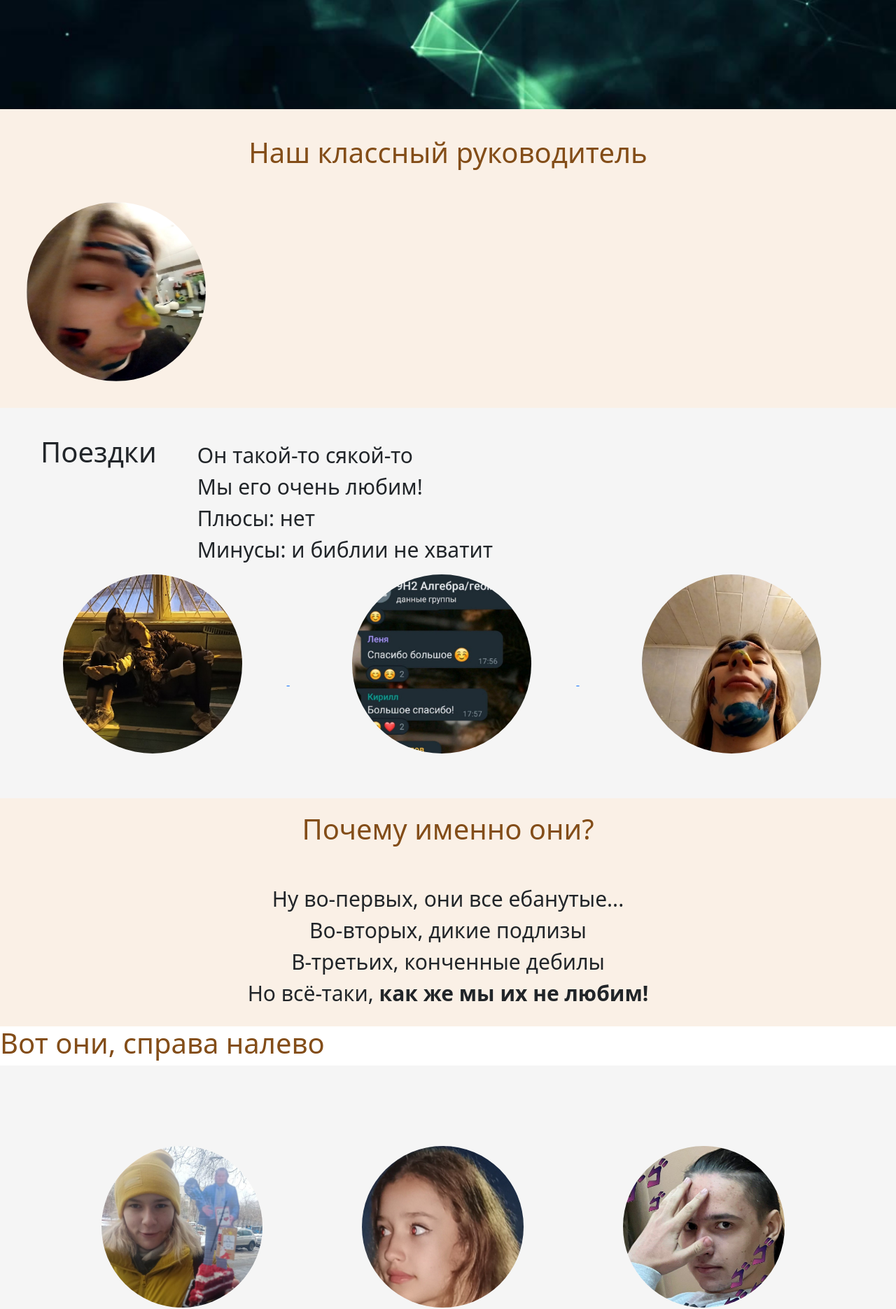
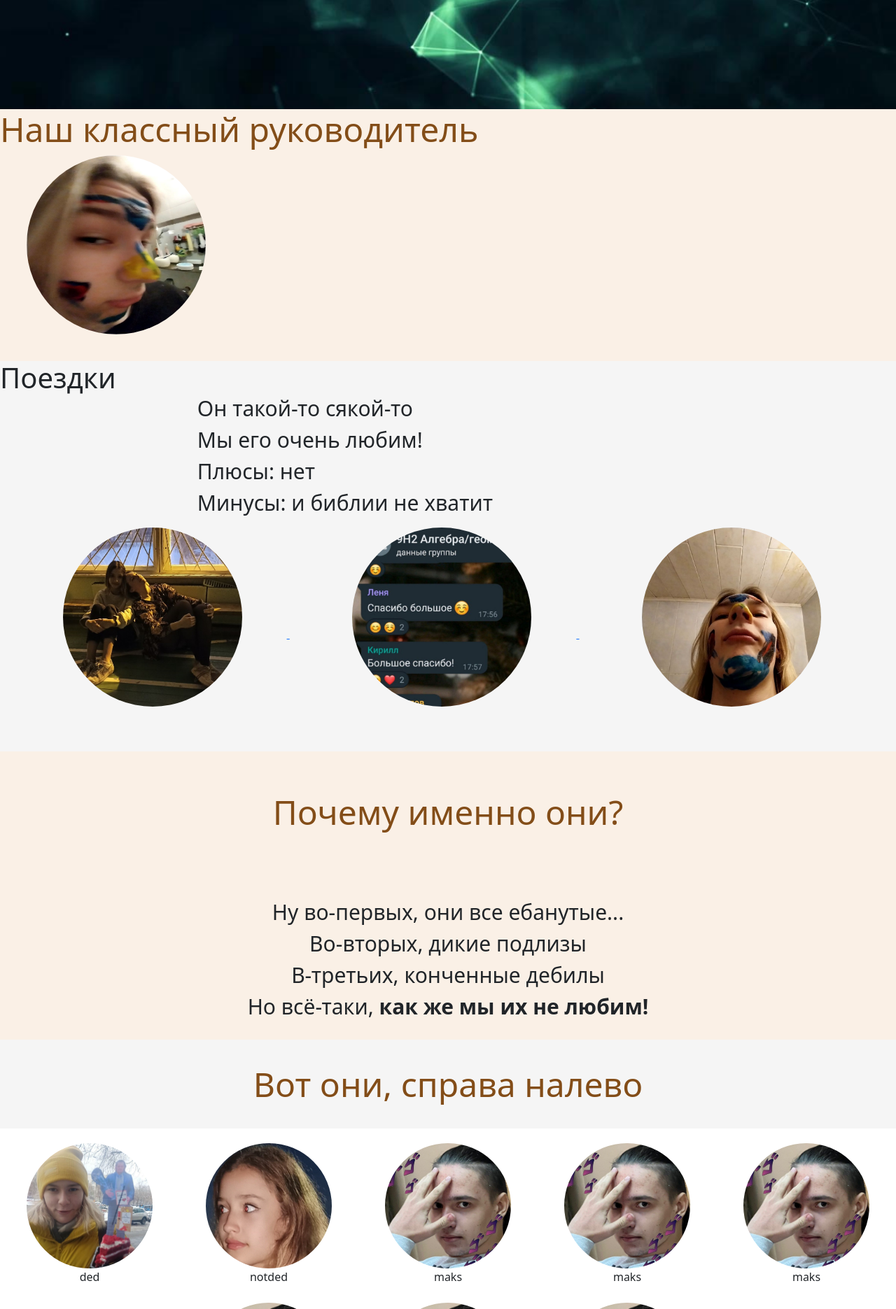
Before and after one commit to SaminaSattarova/HTML_project, a Flask app: page /project in a window 1280 px wide. Shown: the part 331-2202 px from the top of the page at 70% size. Run offline with Flask 2, Linux system fonts and the light colour scheme.

Commit message:
размещение фотографий и карусель bootstrap из них

```diff
--- a/project.py
+++ b/project.py
@@ -9,4 +9,4 @@ def index():
 
 
 if __name__ == '__main__':
-    app.run(port=7909, host='127.0.0.1')
+    app.run(port=7916, host='127.0.0.1')
--- a/static/css_img/style.css
+++ b/static/css_img/style.css
@@ -4,7 +4,7 @@
   height: 84px;
 }
 
-.zagolvok {
+.zagolovok {
   text-align: center;
   padding-top: 3%;
   padding-bottom: 3%;
@@ -61,24 +61,19 @@ p {
  padding-right: 5%;
 }
 
-.avatarki_3 {
- width: 20%;
- height: 35%;
- border-radius: 50%;
- margin-top: 10%;
- margin-bottom: 5%;
- margin-left: 7%;
- margin-right: 5%;
+.one_ava {
+  display: block;
+  width: 20%;
+  text-align: center;
+  border: #f5f5f5;
+  float: left;
+  margin-top: 1%;
+  margin-bottom: 1%;
 }
 
-.avatarki_2 {
- width: 20%;
- height: 35%;
+.avatarki_4 {
+ width: 70%;
  border-radius: 50%;
- margin-top: 5%;
- margin-bottom: 10%;
- margin-left: 17%;
- margin-right: 10%;
 }
 
 .background_9n {
--- a/templates/base.html
+++ b/templates/base.html
@@ -2,8 +2,11 @@
 
 <head>
   <meta charset="UTF-8" />
-  <link rel="stylesheet" href="https://cdn.jsdelivr.net/npm/bootstrap@5.0.0-beta1/dist/css/bootstrap.min.css"
-        integrity="sha384-giJF6kkoqNQ00vy+HMDP7azOuL0xtbfIcaT9wjKHr8RbDVddVHyTfAAsrekwKmP1" crossorigin="anonymous">
+  <meta name="viewport" content="width=device-width, initial-scale=1, shrink-to-fit=no">
+  <link href="https://cdn.jsdelivr.net/npm/bootstrap@5.3.0-alpha1/dist/css/bootstrap.min.css" rel="stylesheet"
+        integrity="sha384-GLhlTQ8iRABdZLl6O3oVMWSktQOp6b7In1Zl3/Jr59b6EGGoI1aFkw7cmDA6j6gD" crossorigin="anonymous">
+  <script src="https://cdn.jsdelivr.net/npm/bootstrap@5.3.0-alpha1/dist/js/bootstrap.bundle.min.js"
+          integrity="sha384-w76AqPfDkMBDXo30jS1Sgez6pr3x5MlQ1ZAGC+nuZB+EYdgRZgiwxhTBTkF7CXvN" crossorigin="anonymous"></script>
   <link rel="stylesheet" type="text/css" href="static/css_img/style.css">
   <title>{{title}}</title>
 </head>
@@ -25,7 +28,7 @@
   </div>
 
   <div class="background_borya">
-    <h1 class="zagolvok"><font color="#834d18" font-size="50px">Наш классный руководитель</font></h1>
+    <h1 class="zagolvok"><font color="#834d18" size="50">Наш классный руководитель</font></h1>
     <img src="../static/css_img/boris.jpg" alt="борямбус" class="classruk">
     <div class="block_classruk">
       <br><label>Он такой-то сякой-то</label>
@@ -49,7 +52,7 @@
   </div>
 
   <div class="description">
-    <h1><font color="#834d18" font-size="50px">Почему именно они?</font></h1>
+    <h1 class="zagolovok"><font size="7" color="#834d18">Почему именно они?</font></h1>
     <p>
       <br>Ну во-первых, они все ебанутые...
       <br>Во-вторых, дикие подлизы
@@ -58,12 +61,55 @@
     </p>
   </div>
 
-  <h1><font color="#834d18" font-size="50px">Вот они, справа налево</font></h1>
   <div class="avas_area">
-    <img src="../static/css_img/first_creator.jpg" alt="нытик" class="avatarki_3">
-    <img src="../static/css_img/second_creator.jpg" alt="задолбалась слушать нытьё" class="avatarki_3">
-    <img src="../static/css_img/mks.jpg" alt="no questions pls" class="avatarki_3">
-    <img src="../static/css_img/mks.jpg" alt="no questions pls" class="avatarki_2">
-    <img src="../static/css_img/mks.jpg" alt="no questions pls" class="avatarki_2">
+    <h1 class="zagolovok"><font size="7" color="#834d18">Вот они, справа налево</font></h1>
+  </div>
+  <div id="carouselExample" class="carousel slide">
+    <div class="carousel-inner">
+      <div class="carousel-item active">
+        <figure class="one_ava"><img src="../static/css_img/first_creator.jpg" alt="нытик" class="avatarki_4">
+          <figcaption>ded</figcaption></figure>
+        <figure class="one_ava"><img src="../static/css_img/second_creator.jpg" alt="задолбалась слушать нытьё" class="avatarki_4">
+          <figcaption>notded</figcaption></figure>
+        <figure class="one_ava"><img src="../static/css_img/mks.jpg" alt="no questions pls" class="avatarki_4">
+          <figcaption>maks</figcaption></figure>
+        <figure class="one_ava"><img src="../static/css_img/mks.jpg" alt="no questions pls" class="avatarki_4">
+          <figcaption>maks</figcaption></figure>
+        <figure class="one_ava"><img src="../static/css_img/mks.jpg" alt="no questions pls" class="avatarki_4">
+          <figcaption>maks</figcaption></figure>
+        <figure class="one_ava"><img src="../static/css_img/mks.jpg" alt="no questions pls" class="avatarki_4">
+          <figcaption>maks</figcaption></figure>
+        <figure class="one_ava"><img src="../static/css_img/mks.jpg" alt="no questions pls" class="avatarki_4">
+         <figcaption>maks</figcaption></figure>
+        <figure class="one_ava"><img src="../static/css_img/mks.jpg" alt="no questions pls" class="avatarki_4">
+          <figcaption>maks</figcaption></figure>
+      </div>
+      <div class="carousel-item">
+        <figure class="one_ava"><img src="../static/css_img/first_creator.jpg" alt="нытик" class="avatarki_4">
+          <figcaption>ded</figcaption></figure>
+        <figure class="one_ava"><img src="../static/css_img/second_creator.jpg" alt="задолбалась слушать нытьё" class="avatarki_4">
+          <figcaption>notded</figcaption></figure>
+        <figure class="one_ava"><img src="../static/css_img/mks.jpg" alt="no questions pls" class="avatarki_4">
+          <figcaption>maks</figcaption></figure>
+        <figure class="one_ava"><img src="../static/css_img/mks.jpg" alt="no questions pls" class="avatarki_4">
+          <figcaption>maks</figcaption></figure>
+        <figure class="one_ava"><img src="../static/css_img/mks.jpg" alt="no questions pls" class="avatarki_4">
+          <figcaption>maks</figcaption></figure>
+        <figure class="one_ava"><img src="../static/css_img/mks.jpg" alt="no questions pls" class="avatarki_4">
+          <figcaption>maks</figcaption></figure>
+        <figure class="one_ava"><img src="../static/css_img/mks.jpg" alt="no questions pls" class="avatarki_4">
+          <figcaption>maks</figcaption></figure>
+        <figure class="one_ava"><img src="../static/css_img/mks.jpg" alt="no questions pls" class="avatarki_4">
+          <figcaption>maks</figcaption></figure>
+      </div>
+    </div>
+    <button class="carousel-control-prev" type="button" data-bs-target="#carouselExample" data-bs-slide="prev">
+      <span class="carousel-control-prev-icon" aria-hidden="true"></span>
+      <span class="visually-hidden">Предыдущий</span>
+    </button>
+    <button class="carousel-control-next" type="button" data-bs-target="#carouselExample" data-bs-slide="next">
+      <span class="carousel-control-next-icon" aria-hidden="true"></span>
+      <span class="visually-hidden">Следующий</span>
+    </button>
   </div>
 </body>
```
